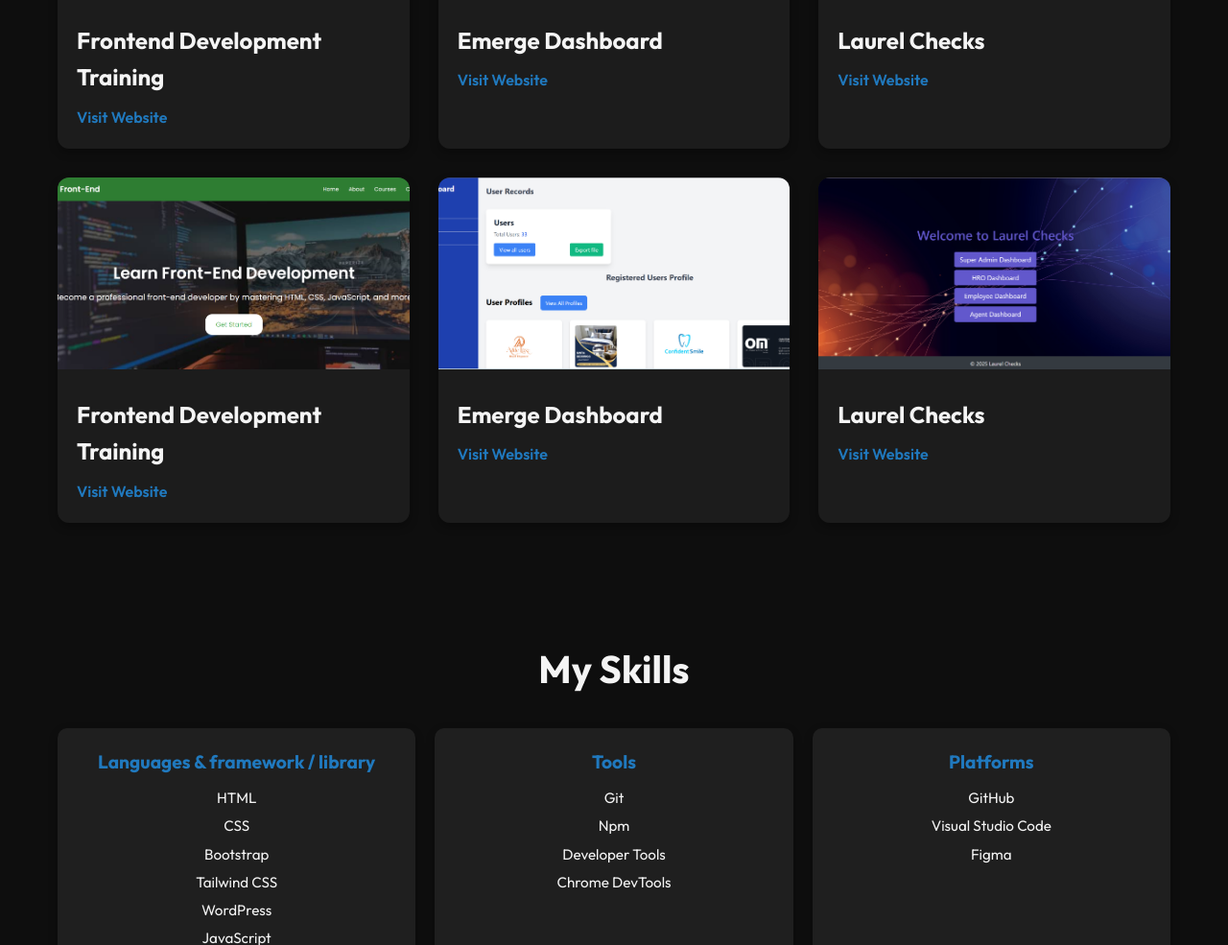
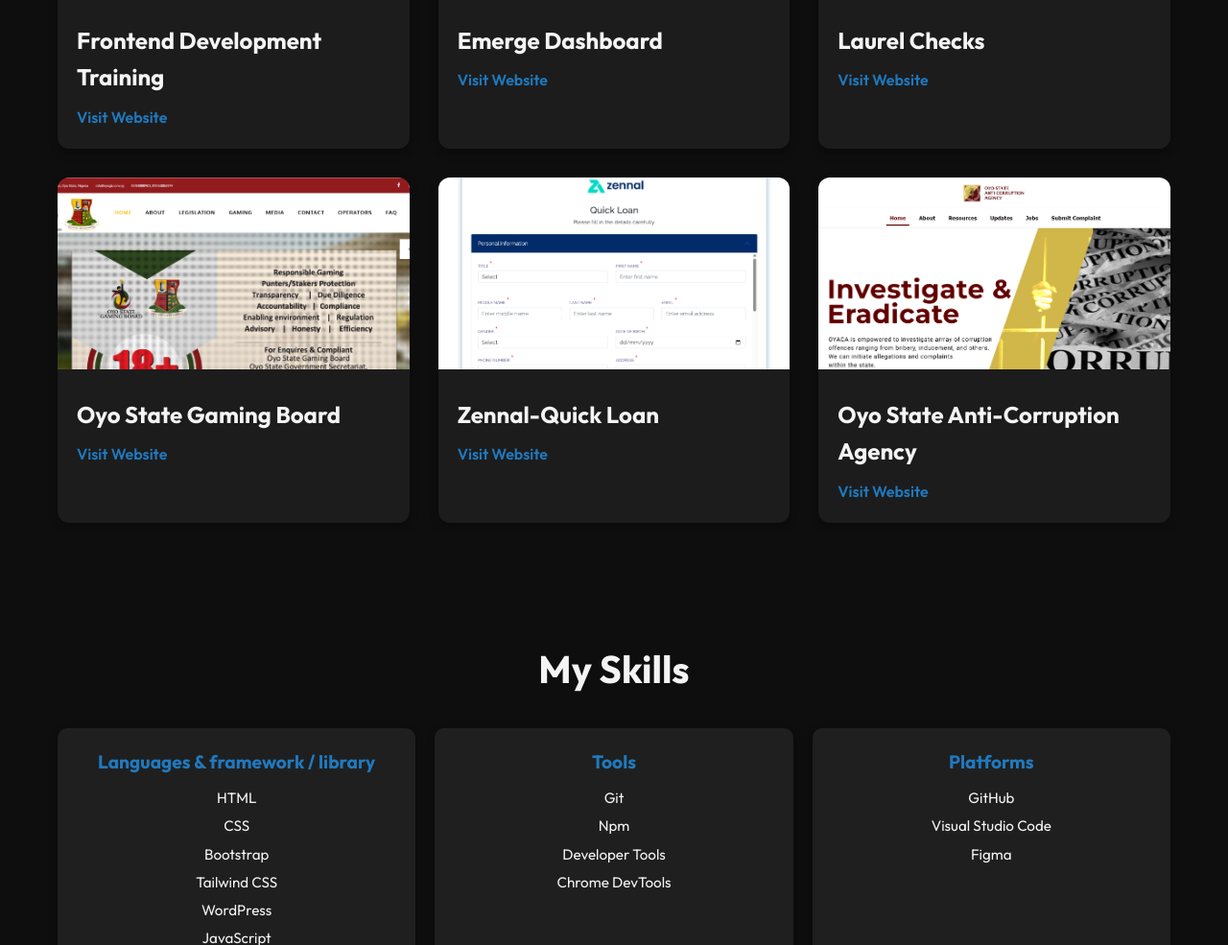
Before and after one commit to Moyosugar/portfolio, a plain HTML site: page index.html in a window 1280 px wide. Shown: the part 1322-2307 px from the top of the page at 96% size. Drawn offline with Linux system fonts and the light colour scheme.

Commit message:
Add files via upload

```diff
--- a/index.html
+++ b/index.html
@@ -193,24 +193,24 @@
       <!--  -->
       <div class="project-grid" style="margin-top: 30px;">
         <div class="project">
-          <img src="learnfrontend.png" alt="Project Screenshot">
+          <img src="oysgb.png" alt="Project Screenshot">
           <div class="project-content">
-            <h3>Frontend Development Training</h3>
-            <a href="https://chloetech-solution.onrender.com/" target="_blank">Visit Website</a>
+            <h3>Oyo State Gaming Board</h3>
+            <a href="https://oysgb.com.ng/" target="_blank">Visit Website</a>
           </div>
         </div>
         <div class="project">
-          <img src="emergedashboard.png" alt="Project Screenshot">
+          <img src="zennal.png" alt="Project Screenshot">
           <div class="project-content">
-            <h3>Emerge Dashboard</h3>
-            <a href="https://emerge.nextswitch.org/dashboard.php" target="_blank">Visit Website</a>
+            <h3>Zennal-Quick Loan</h3>
+            <a href="https://app.zennalfinance.com/quick_loan.php" target="_blank">Visit Website</a>
           </div>
         </div>
         <div class="project">
-          <img src="laurelchecks.png" alt="Project Screenshot">
+          <img src="oyaca.png" alt="Project Screenshot">
           <div class="project-content">
-            <h3>Laurel Checks</h3>
-            <a href="https://laurel-checks.com.ng/" target="_blank">Visit Website</a>
+            <h3>Oyo State Anti-Corruption Agency</h3>
+            <a href="https://oyaca.ng/" target="_blank">Visit Website</a>
           </div>
         </div>
       </div>
```
Also changed, not shown: oyaca.png (added), oysgb.png (added), zennal.png (added).
